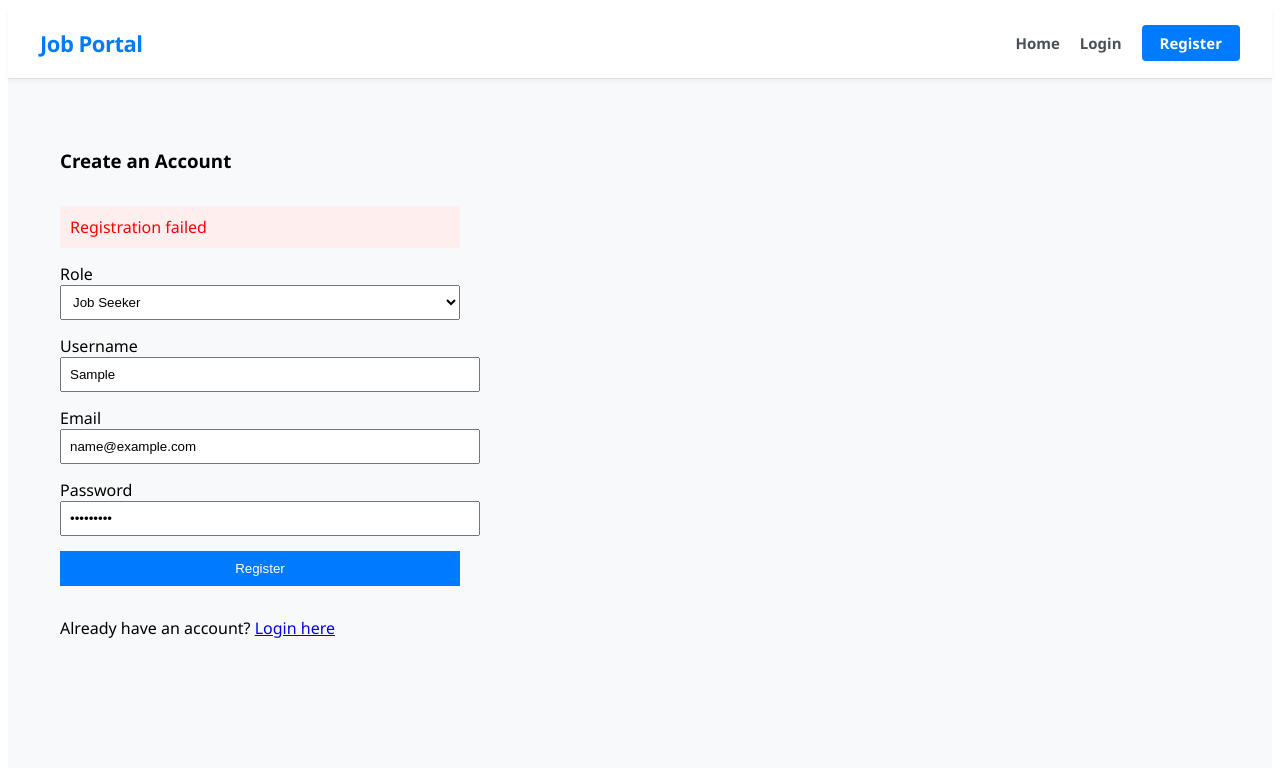
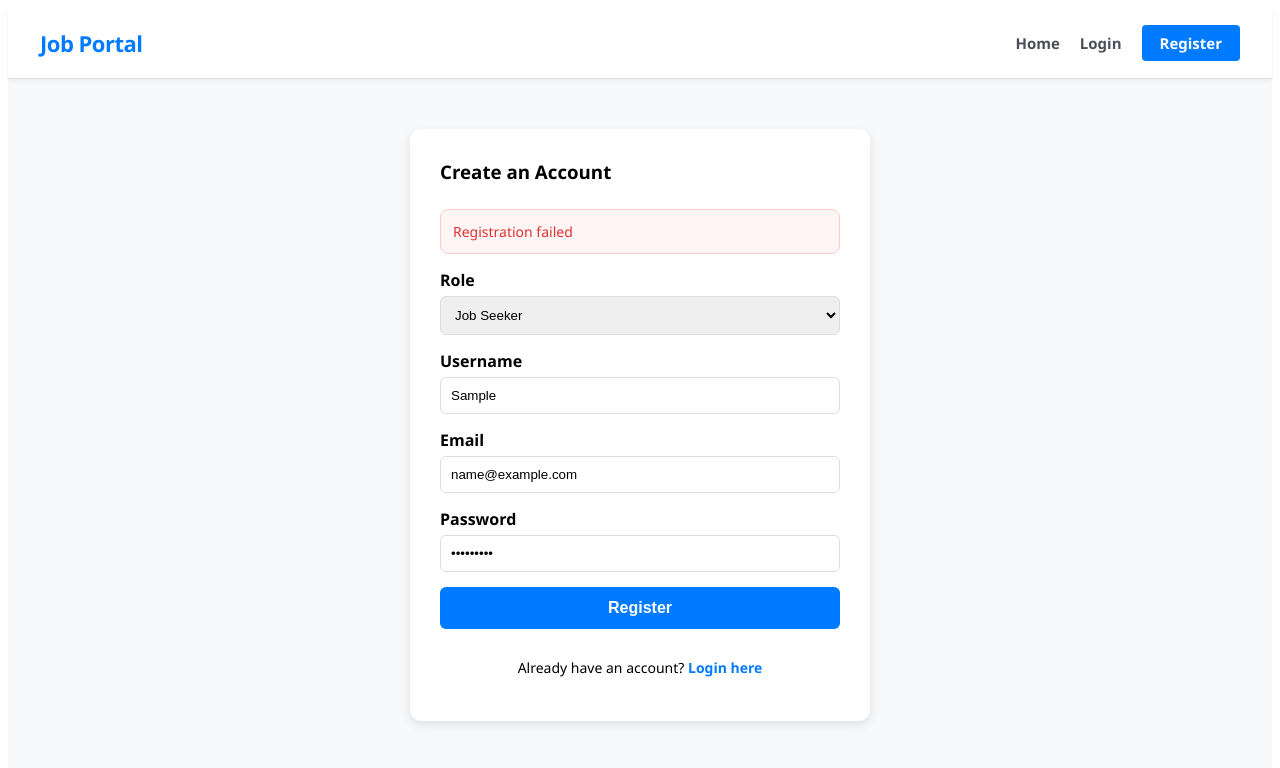
Before and after one commit to chiru1005m-maker/job-portal-fullstack, a React (Vite) app in the folder frontend/: page /register in a window 1280 px wide. Both pictures are taken after typing "Sample", "name@example.com", "Sample123" into the empty fields and a click on the button "Register". Shown: the top 768 px of the page. Built offline with nearby package versions, Linux system fonts and the light colour scheme; no server answers.

Commit message:
fix: global protection against react error 31

```diff
--- a/frontend/src/pages/Login.jsx
+++ b/frontend/src/pages/Login.jsx
@@ -18,21 +18,17 @@ export default function Login() {
       const r = await api.post('/api/auth/login', { username, password });
       const { token, username: uname, role } = r.data;
 
-      // 1. Store credentials
       localStorage.setItem('token', token);
       localStorage.setItem('username', uname);
       localStorage.setItem('role', role);
 
-      // 2. Set API token for future requests
       setAuthToken(token);
-
-      // 3. Trigger a storage event so App.jsx notices the change without a reload
       window.dispatchEvent(new Event('storage'));
-
-      // 4. Navigate to Home
       nav('/');
     } catch (err) {
-      setError(err.response?.data || 'Login failed. Please check your credentials.');
+      // FIX: Extract message as string to prevent React Error #31
+      const msg = err.response?.data?.message || err.response?.data || 'Login failed. Please check your credentials.';
+      setError(typeof msg === 'object' ? JSON.stringify(msg) : String(msg));
     } finally {
       setLoading(false);
     }
@@ -45,7 +41,8 @@ export default function Login() {
         <h2 style={styles.title}>Welcome Back</h2>
         <p style={styles.subtitle}>Sign in to access MNC opportunities</p>
 
-        {error && <div style={styles.errorBox}>{error}</div>}
+        {/* Safety: error is forced to string */}
+        {error && <div style={styles.errorBox}>{String(error)}</div>}
 
         <form onSubmit={submit} style={styles.form}>
           <div style={styles.inputGroup}>
@@ -85,104 +82,20 @@ export default function Login() {
   );
 }
 
+// ... styles remain exactly as you have them ...
 const styles = {
-  container: {
-    display: 'flex',
-    justifyContent: 'center',
-    alignItems: 'center',
-    minHeight: '85vh',
-    backgroundColor: '#f8f9fa',
-  },
-  card: {
-    backgroundColor: '#ffffff',
-    padding: '40px',
-    borderRadius: '16px',
-    boxShadow: '0 10px 30px rgba(0,0,0,0.08)',
-    width: '100%',
-    maxWidth: '420px',
-    textAlign: 'center',
-    border: '1px solid #eee'
-  },
-  iconContainer: {
-    fontSize: '40px',
-    marginBottom: '10px'
-  },
-  title: {
-    margin: '0 0 8px 0',
-    color: '#1a1a1a',
-    fontSize: '26px',
-    fontWeight: '700'
-  },
-  subtitle: {
-    margin: '0 0 30px 0',
-    color: '#6c757d',
-    fontSize: '15px'
-  },
-  form: {
-    display: 'flex',
-    flexDirection: 'column',
-    gap: '20px'
-  },
-  inputGroup: {
-    textAlign: 'left'
-  },
-  label: {
-    display: 'block',
-    marginBottom: '8px',
-    fontSize: '14px',
-    fontWeight: '600',
-    color: '#495057'
-  },
-  input: {
-    width: '100%',
-    padding: '12px 15px',
-    borderRadius: '8px',
-    border: '1px solid #ced4da',
-    fontSize: '16px',
-    boxSizing: 'border-box',
-    transition: 'border-color 0.2s',
-    outline: 'none'
-  },
-  button: {
-    padding: '14px',
-    backgroundColor: '#007bff',
-    color: 'white',
-    border: 'none',
-    borderRadius: '8px',
-    fontSize: '16px',
-    fontWeight: '700',
-    cursor: 'pointer',
-    marginTop: '10px',
-    transition: 'transform 0.1s, background-color 0.2s'
-  },
-  buttonDisabled: {
-    padding: '14px',
-    backgroundColor: '#a0c4ff',
-    color: 'white',
-    border: 'none',
-    borderRadius: '8px',
-    fontSize: '16px',
-    cursor: 'not-allowed',
-    marginTop: '10px'
-  },
-  errorBox: {
-    backgroundColor: '#fff5f5',
-    color: '#e03131',
-    padding: '12px',
-    borderRadius: '8px',
-    marginBottom: '20px',
-    fontSize: '14px',
-    border: '1px solid #ffc9c9',
-    textAlign: 'left'
-  },
-  footerText: {
-    marginTop: '30px',
-    fontSize: '14px',
-    color: '#495057'
-  },
-  link: {
-    color: '#007bff',
-    textDecoration: 'none',
-    fontWeight: '700'
-  }
+  container: { display: 'flex', justifyContent: 'center', alignItems: 'center', minHeight: '85vh', backgroundColor: '#f8f9fa' },
+  card: { backgroundColor: '#ffffff', padding: '40px', borderRadius: '16px', boxShadow: '0 10px 30px rgba(0,0,0,0.08)', width: '100%', maxWidth: '420px', textAlign: 'center', border: '1px solid #eee' },
+  iconContainer: { fontSize: '40px', marginBottom: '10px' },
+  title: { margin: '0 0 8px 0', color: '#1a1a1a', fontSize: '26px', fontWeight: '700' },
+  subtitle: { margin: '0 0 30px 0', color: '#6c757d', fontSize: '15px' },
+  form: { display: 'flex', flexDirection: 'column', gap: '20px' },
+  inputGroup: { textAlign: 'left' },
+  label: { display: 'block', marginBottom: '8px', fontSize: '14px', fontWeight: '600', color: '#495057' },
+  input: { width: '100%', padding: '12px 15px', borderRadius: '8px', border: '1px solid #ced4da', fontSize: '16px', boxSizing: 'border-box', outline: 'none' },
+  button: { padding: '14px', backgroundColor: '#007bff', color: 'white', border: 'none', borderRadius: '8px', fontSize: '16px', fontWeight: '700', cursor: 'pointer', marginTop: '10px' },
+  buttonDisabled: { padding: '14px', backgroundColor: '#a0c4ff', color: 'white', border: 'none', borderRadius: '8px', fontSize: '16px', cursor: 'not-allowed', marginTop: '10px' },
+  errorBox: { backgroundColor: '#fff5f5', color: '#e03131', padding: '12px', borderRadius: '8px', marginBottom: '20px', fontSize: '14px', border: '1px solid #ffc9c9', textAlign: 'left' },
+  footerText: { marginTop: '30px', fontSize: '14px', color: '#495057' },
+  link: { color: '#007bff', textDecoration: 'none', fontWeight: '700' }
 };
--- a/frontend/src/pages/Register.jsx
+++ b/frontend/src/pages/Register.jsx
@@ -1,5 +1,5 @@
 import React, { useState } from 'react';
-import api from '../api'; // Removed setAuthToken since we aren't auto-logging in anymore
+import api from '../api';
 import { useNavigate, Link } from 'react-router-dom';
 
 export default function Register() {
@@ -23,73 +23,75 @@ export default function Register() {
     setLoading(true);
 
     try {
-      // 1. Send registration data to the backend
       await api.post('/api/auth/register', { username, email, password, role });
-
-      // 2. Alert the user and redirect to login
       alert('Registration successful! Please login.');
       nav('/login');
     } catch (err) {
-      // Handles backend errors
-      setError(err.response?.data || 'Registration failed');
+      // FIX: Extract message as string to prevent React Error #31
+      const msg = err.response?.data?.message || err.response?.data || 'Registration failed';
+      setError(typeof msg === 'object' ? JSON.stringify(msg) : String(msg));
     } finally {
       setLoading(false);
     }
   };
 
   return (
-    <div style={{ padding: '20px' }}>
-      <form onSubmit={submit} style={{ maxWidth: 400, display: 'flex', flexDirection: 'column', gap: '15px' }}>
-        <h3>Create an Account</h3>
+    <div style={{ padding: '20px', display: 'flex', justifyContent: 'center' }}>
+      <form onSubmit={submit} style={{ width: '100%', maxWidth: 400, display: 'flex', flexDirection: 'column', gap: '15px', backgroundColor: '#fff', padding: '30px', borderRadius: '12px', boxShadow: '0 4px 12px rgba(0,0,0,0.1)' }}>
+        <h3 style={{ margin: '0 0 10px 0' }}>Create an Account</h3>
 
-        {error && <div style={{ color: 'red', padding: '10px', backgroundColor: '#fee' }}>{error}</div>}
+        {/* Safety: error is forced to string */}
+        {error && <div style={{ color: '#e03131', padding: '12px', backgroundColor: '#fff5f5', borderRadius: '8px', border: '1px solid #ffc9c9', fontSize: '14px' }}>{String(error)}</div>}
 
         <div>
-          <label style={{ display: 'block' }}>Role</label>
-          <select value={role} onChange={e => setRole(e.target.value)} style={{ width: '100%', padding: '8px' }}>
+          <label style={{ display: 'block', marginBottom: '5px', fontWeight: 'bold' }}>Role</label>
+          <select value={role} onChange={e => setRole(e.target.value)} style={{ width: '100%', padding: '10px', borderRadius: '6px', border: '1px solid #ddd' }}>
             <option value='JobSeeker'>Job Seeker</option>
             <option value='Employer'>Employer</option>
           </select>
         </div>
 
         <div>
-          <label style={{ display: 'block' }}>Username</label>
+          <label style={{ display: 'block', marginBottom: '5px', fontWeight: 'bold' }}>Username</label>
           <input
             value={username}
             onChange={e => setUsername(e.target.value)}
-            style={{ width: '100%', padding: '8px' }}
+            placeholder="Choose a username"
+            style={{ width: '100%', padding: '10px', borderRadius: '6px', border: '1px solid #ddd', boxSizing: 'border-box' }}
           />
         </div>
 
         <div>
-          <label style={{ display: 'block' }}>Email</label>
+          <label style={{ display: 'block', marginBottom: '5px', fontWeight: 'bold' }}>Email</label>
           <input
             type="email"
             value={email}
             onChange={e => setEmail(e.target.value)}
-            style={{ width: '100%', padding: '8px' }}
+            placeholder="email@example.com"
+            style={{ width: '100%', padding: '10px', borderRadius: '6px', border: '1px solid #ddd', boxSizing: 'border-box' }}
           />
         </div>
 
         <div>
-          <label style={{ display: 'block' }}>Password</label>
+          <label style={{ display: 'block', marginBottom: '5px', fontWeight: 'bold' }}>Password</label>
           <input
             type='password'
             value={password}
             onChange={e => setPassword(e.target.value)}
-            style={{ width: '100%', padding: '8px' }}
+            placeholder="••••••••"
+            style={{ width: '100%', padding: '10px', borderRadius: '6px', border: '1px solid #ddd', boxSizing: 'border-box' }}
           />
         </div>
 
         <button
           disabled={loading}
-          style={{ padding: '10px', backgroundColor: '#007bff', color: 'white', border: 'none', cursor: 'pointer' }}
+          style={{ padding: '12px', backgroundColor: loading ? '#ccc' : '#007bff', color: 'white', border: 'none', borderRadius: '6px', cursor: loading ? 'not-allowed' : 'pointer', fontWeight: 'bold', fontSize: '16px' }}
         >
           {loading ? 'Registering...' : 'Register'}
         </button>
 
-        <p>
-          Already have an account? <Link to="/login">Login here</Link>
+        <p style={{ textAlign: 'center', fontSize: '14px' }}>
+          Already have an account? <Link to="/login" style={{ color: '#007bff', textDecoration: 'none', fontWeight: 'bold' }}>Login here</Link>
         </p>
       </form>
     </div>
```
